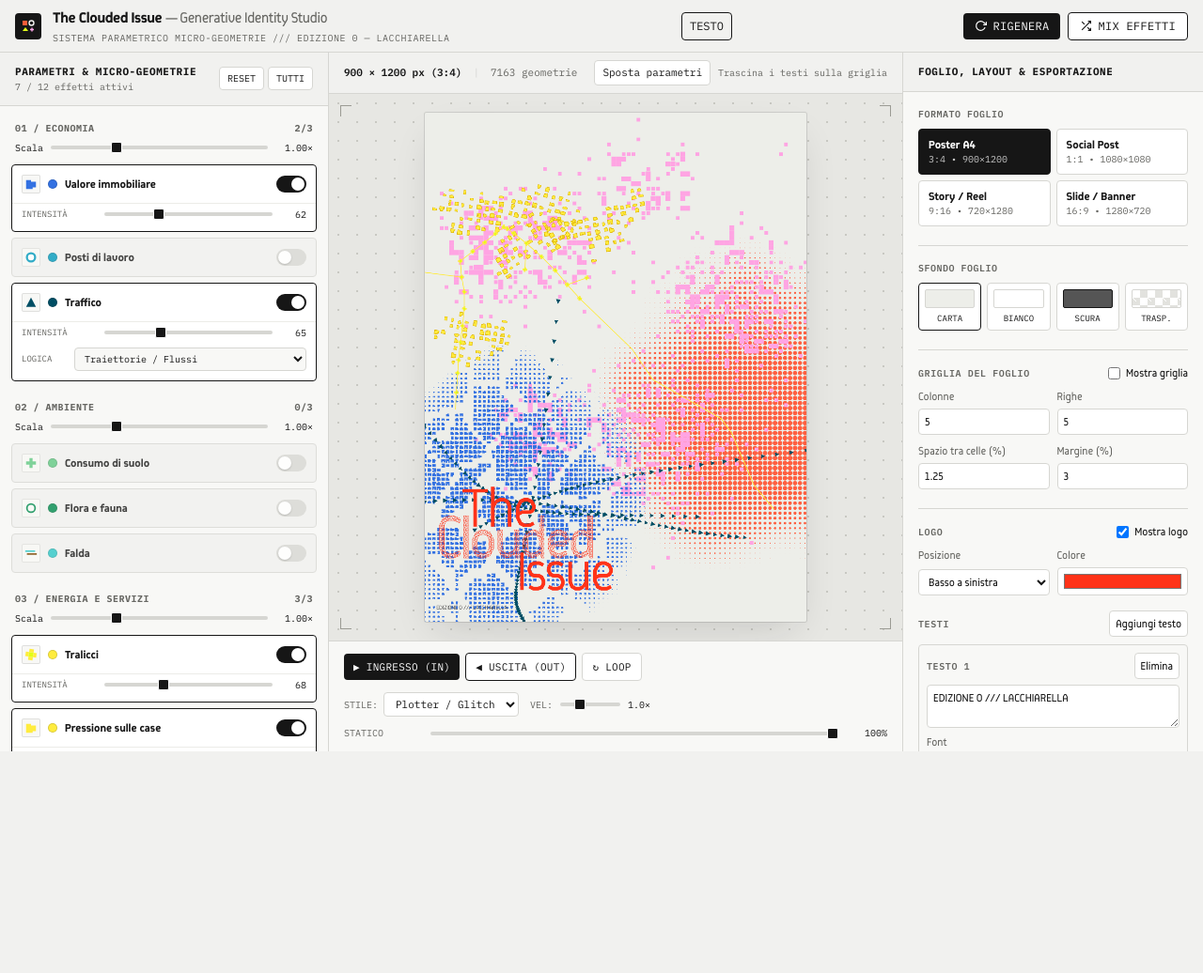
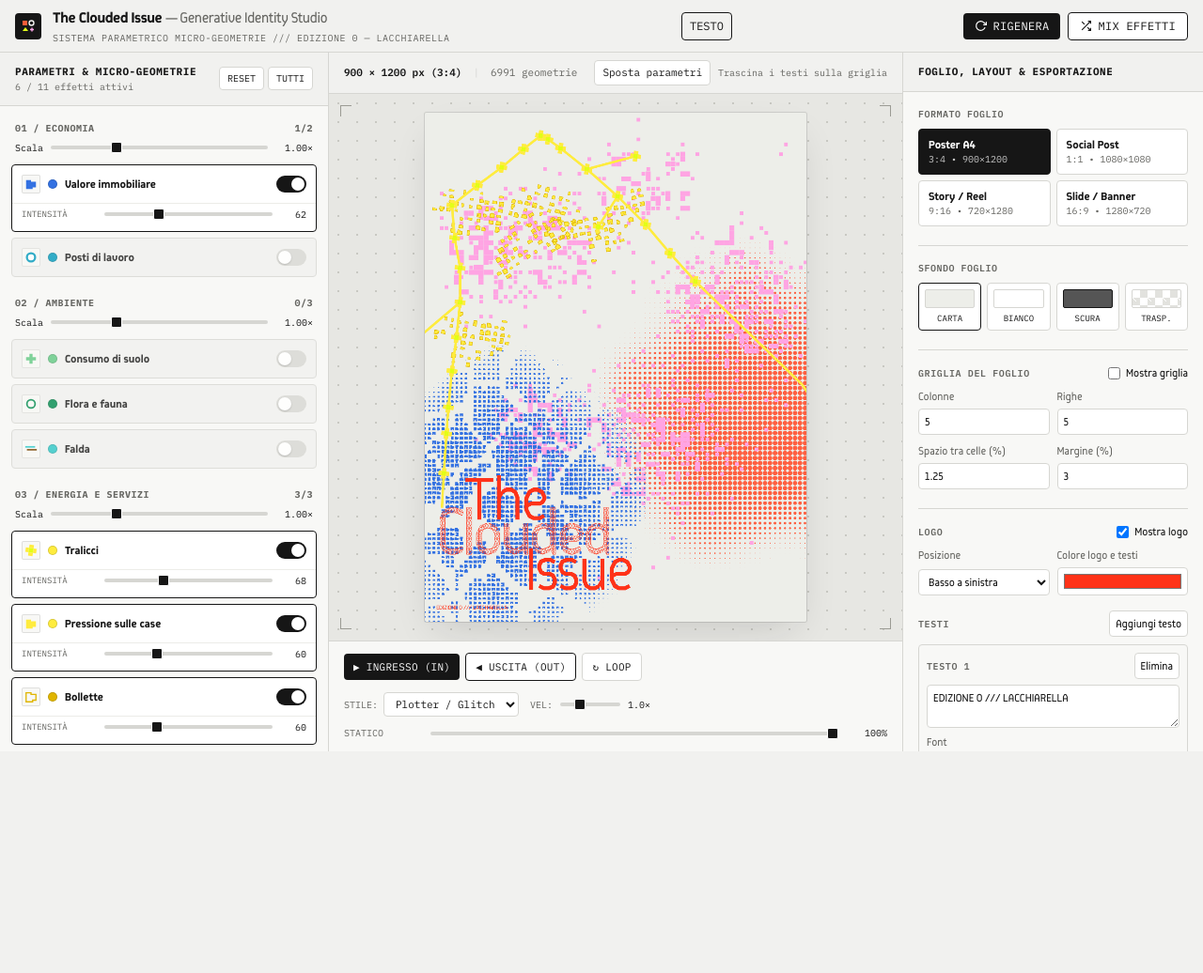
Before and after one commit to andreaferrario28/Nuvola-generativa, a plain HTML site: page index.html in a window 1280 px wide. Shown: the whole page at 94% size. Drawn offline with nearby package versions, Linux system fonts and the light colour scheme.

Commit message:
26.11 - modifiche piccole ma modifica index!!

```diff
--- a/index.html
+++ b/index.html
@@ -58,7 +58,7 @@
   <!-- Mobile Navigation Tabs (Visible only on screens < lg) -->
   <div class="lg:hidden flex border-b border-[#D6D6D2] bg-[#F8F8F6] shrink-0 font-mono-tech text-xs">
     <button data-mobile-tab="canvas" class="mobile-tab-btn flex-1 py-2.5 text-center font-semibold border-b-2 border-[#FF5D38] text-[#161616]">Foglio</button>
-    <button data-mobile-tab="effects" class="mobile-tab-btn flex-1 py-2.5 text-center text-[#666662] border-b-2 border-transparent">12 Effetti</button>
+    <button data-mobile-tab="effects" class="mobile-tab-btn flex-1 py-2.5 text-center text-[#666662] border-b-2 border-transparent">11 Effetti</button>
     <button data-mobile-tab="settings" class="mobile-tab-btn flex-1 py-2.5 text-center text-[#666662] border-b-2 border-transparent">Layout & Export</button>
   </div>
 
@@ -74,7 +74,7 @@
       <div class="px-4 py-3 border-b border-[#D6D6D2] flex items-center justify-between bg-[#F1F1EF] shrink-0">
         <div>
           <h2 class="font-mono-tech text-[11px] font-bold uppercase tracking-wider text-[#161616]">Parametri & Micro-Geometrie</h2>
-          <p id="activeCountLabel" class="font-mono-tech text-[10px] text-[#666662]">5 / 12 effetti attivi</p>
+          <p id="activeCountLabel" class="font-mono-tech text-[10px] text-[#666662]">6 / 11 effetti attivi</p>
         </div>
         <div class="flex items-center gap-1">
           <button id="btnAllOff" class="px-2 py-1 text-[10px] font-mono-tech uppercase border border-[#D6D6D2] bg-white hover:border-[#161616] rounded cursor-pointer">Reset</button>
@@ -258,7 +258,7 @@
                 <option value="bottom-left" selected>Basso a sinistra</option>
               </select>
             </label>
-            <label class="layout-field">Colore <input id="logoColorInput" type="color" value="#ff3319" /></label>
+            <label class="layout-field">Colore logo e testi <input id="typographyColorInput" type="color" value="#ff3319" /></label>
           </div>
 
           <div class="flex items-center justify-between gap-2 pt-2">
--- a/js/app.js
+++ b/js/app.js
@@ -53,17 +53,6 @@
           active: false,
           intensity: 55,
           iconSvg: '<circle cx="8" cy="8" r="5" fill="#fff" stroke="#0099BC" stroke-width="2.6"/>'
-        },
-        {
-          id: 'traffico',
-          name: 'Traffico',
-          category: 'economia',
-          color: '#004E64',
-          shape: 'triangle',
-          defaultLogic: 'flow-paths',
-          active: true,
-          intensity: 65,
-          iconSvg: '<polygon points="8,2 14,13.5 2,13.5" fill="#004E64"/>'
         },
 
         // AMBIENTE
@@ -251,10 +240,10 @@
         grid: { visible: false, columns: 5, rows: 5, gap: 1.25, margin: 3 },
         typography: {
           enabled: true,
-          logoColor: CLOUD_EDITION_LOGO.color,
+          color: CLOUD_EDITION_LOGO.color,
           position: 'bottom-left',
           blocks: [{ text: 'EDIZIONE 0 /// LACCHIARELLA', font: 'Regular', size: 14,
-            color: '#555555', column: 1, row: 5, vertical: 'bottom' }]
+            column: 1, row: 5, vertical: 'bottom' }]
         },
         effects: EFFECTS_CONFIG.map(e => ({
           ...e, logic: e.defaultLogic
@@ -576,7 +565,7 @@
           }
         }
 
-        // 3. FLOW-PATHS (Traffico: triangles aligned along curved trajectories)
+        // 3. FLOW-PATHS (marks aligned along curved trajectories)
         else if (logic === 'flow-paths') {
           const numPaths = Math.max(1, Math.round(1 + intensity * 4.5));
           for (let p = 0; p < numPaths; p++) {
@@ -840,10 +829,14 @@
               [0.587, 0.539, false], [0.634, 0.608, false], [0.788, 0.696, false],
               [0.811, 0.727, false], [0.862, 0.846, false], [0.907, 0.900, false]]
           ];
-          const anchor = { x: W / 2, y: H / 2 };
-          const scale = Math.min(W / 0.86, H / 0.76);
-          const nodeSize = baseUnit * 1.15;
-          const strokeWidth = Math.max(1.1, baseUnit * 0.18);
+          const scale = Math.min(W / 0.78, H / 0.69) * 1.85;
+          // Mantiene visibili la dorsale sinistra e il raccordo superiore.
+          const anchor = {
+            x: Math.max(W / 2, (0.55 - 0.189) * scale + W * 0.045),
+            y: Math.max(H / 2, (0.58 - 0.264) * scale + H * 0.045)
+          };
+          const nodeSize = baseUnit * 2.65;
+          const strokeWidth = Math.max(1.5, baseUnit * 0.57);
           const edges = [];
           const junction = { x: (0.298 - 0.55) * scale + anchor.x,
             y: (0.264 - 0.58) * scale + anchor.y, order: 0.1 };
@@ -1454,7 +1447,7 @@
         const renderOrderIds = [
           'calore', 'consumo-suolo', 'falda', 'rumore',
           'emissioni', 'valore-immobiliare', 'posti-di-lavoro',
-          'flora-fauna', 'pressione-rete', 'bollette', 'traffico', 'tralicci'
+          'flora-fauna', 'pressione-rete', 'bollette', 'tralicci'
         ];
 
         const houses = state.effects.find(effect => effect.id === HOUSE_LAYER_ID);
@@ -1789,10 +1782,10 @@
       }
 
       function getTypographyArtwork(W, H) {
-        const { enabled, position, blocks } = state.typography;
+        const { enabled, position, blocks, color } = state.typography;
         const grid = getGridMetrics(W, H);
         const ratio = CLOUD_EDITION_LOGO.width / CLOUD_EDITION_LOGO.height;
-        const width = Math.min(W * 0.47, H * 0.48 * ratio);
+        const width = Math.min(W * (state.format === 'a4' ? 0.52 : 0.47), H * 0.48 * ratio);
         const height = width / ratio;
         const x = position === 'center' ? (W - width) / 2 : grid.inset;
         const y = position === 'center' ? (H - height) / 2
@@ -1807,7 +1800,7 @@
           const origin = textOrigin(block, grid, textLines.length, col, row);
           return textLines.map((text, i) => ({
             text, x: origin.x, y: origin.y + i * block.size * 1.1,
-            font: block.font, size: block.size, color: block.color
+            font: block.font, size: block.size, color
           }));
         });
         return { logo, lines };
@@ -1909,7 +1902,7 @@
           ctx.save();
           ctx.translate(x, y);
           ctx.scale(scale, scale);
-          ctx.fillStyle = state.typography.logoColor;
+          ctx.fillStyle = state.typography.color;
           for (const path of LOGO_PATHS) ctx.fill(path);
           ctx.restore();
         }
@@ -2190,7 +2183,7 @@
           parts.push('  <g id="typography-overlay">');
           if (artwork.logo) {
             const { x, y, scale } = artwork.logo;
-            parts.push(`    <g id="poster-logo" role="img" aria-label="The Clouded Issue" fill="${state.typography.logoColor}" transform="translate(${r(x)} ${r(y)}) scale(${scale.toFixed(6)})">`);
+            parts.push(`    <g id="poster-logo" role="img" aria-label="The Clouded Issue" fill="${state.typography.color}" transform="translate(${r(x)} ${r(y)}) scale(${scale.toFixed(6)})">`);
             for (const path of CLOUD_EDITION_LOGO.paths) parts.push(`      <path d="${path}"/>`);
             parts.push('    </g>');
           }
@@ -2670,7 +2663,6 @@
             <label class="layout-field">Font <select data-field="font">${fontOptions}</select></label>
             <div class="grid grid-cols-2 gap-2">
               <label class="layout-field">Corpo (px) <input type="number" data-field="size" min="6" max="500" /></label>
-              <label class="layout-field">Colore <input type="color" data-field="color" /></label>
               <label class="layout-field">Colonna <select data-field="column">${cells(state.grid.columns)}</select></label>
               <label class="layout-field">Riga <select data-field="row">${cells(state.grid.rows)}</select></label>
             </div>
@@ -2792,7 +2784,7 @@
         for (const [id, eventName, field, property] of [
           ['typoToggle', 'change', 'checked', 'enabled'],
           ['logoPosition', 'change', 'value', 'position'],
-          ['logoColorInput', 'input', 'value', 'logoColor']
+          ['typographyColorInput', 'input', 'value', 'color']
         ]) {
           document.getElementById(id).addEventListener(eventName, event => {
             state.typography[property] = event.target[field];
@@ -2802,7 +2794,7 @@
         document.getElementById('addTextBlock').addEventListener('click', () => {
           const blocks = state.typography.blocks;
           const row = (blocks.length - 1 + state.grid.rows) % state.grid.rows + 1;
-          blocks.push({ text: '', font: 'Regular', size: 36, color: state.typography.logoColor,
+          blocks.push({ text: '', font: 'Regular', size: 36,
             column: 1, row, vertical: 'top' });
           renderTextBlocks(blocks.length - 1);
         });
--- a/js/testo.js
+++ b/js/testo.js
@@ -4,7 +4,6 @@
   const effects = [
     { id: 'emissioni', name: 'Emissioni', file: 'emissioni', terms: String.raw`inquinamento atmosferico|gas di scarico|particolato|anidride carbonica|fuliggine|ossidi di azoto|fumo|atmosferic\p{L}*|inquin\p{L}*|aria|emission\p{L}*|smog|co[₂2]|gas serra|fumi|polveri sottili` },
     { id: 'falda', name: 'Falda', terms: String.raw`inquinamento (?:idrico|dell[’\x27]acqua|delle falde)|(?:contamin|inquin)\p{L}* (?:l[’\x27]acqua|le falde|dell[’\x27]acqua|delle falde)|risorse idriche|prosciug\p{L}*|irrig\p{L}*|potabil\p{L}*|sorgent[ei]|fium[ei]|fognatur\p{L}*|acqu\p{L}*|idric\p{L}*|fald[ae]|siccità|pozzi?|raffreddamento ad acqua` },
-    { id: 'traffico', name: 'Traffico', file: 'traffico', terms: String.raw`viabilità|trafficat\p{L}*|ingorghi|incolonn\p{L}*|cod[ae] in strada|circolazione stradale|automobil\p{L}*|veicol\p{L}*|logistica su gomma|traffico|camion|tir|ingorgh[io]|congestion\p{L}*|mezzi pesanti` },
     { id: 'suolo', name: 'Consumo di suolo', file: 'campi', terms: String.raw`perdita di terreno agricolo|terreno agricolo|are[ae] agricol[ae]|impermeabilizz\p{L}*|asfalt\p{L}*|edificabil\p{L}*|brownfield|urbanizz\p{L}*|suolo|cementific\p{L}*|terren\p{L}*|campi|consumo di territorio` },
     { id: 'fauna', name: 'Flora e fauna', file: 'fauna', terms: String.raw`specie (?:protette|selvatiche)|ecosistem\p{L}*|uccell[oi]|insett[oi]|impollinator\p{L}*|nidific\p{L}*|deforest\p{L}*|albero|bosch[io]|forest[ae]|flora|fauna|biodiversità|habitat|animali|vegetazione|alberi` },
     { id: 'energia', name: 'Tralicci', file: 'elettricità', terms: String.raw`consumo di corrente|alta tensione|rete elettrica|cavi elettrici|cabina elettrica|sottostazion\p{L}*|chilowat\p{L}*|kilowat\p{L}*|megawat\p{L}*|gigawat\p{L}*|kwh|mwh|energia|elettric\p{L}*|energetic\p{L}*|tralicc\p{L}*|megawatt|elettrodott\p{L}*` },
```
